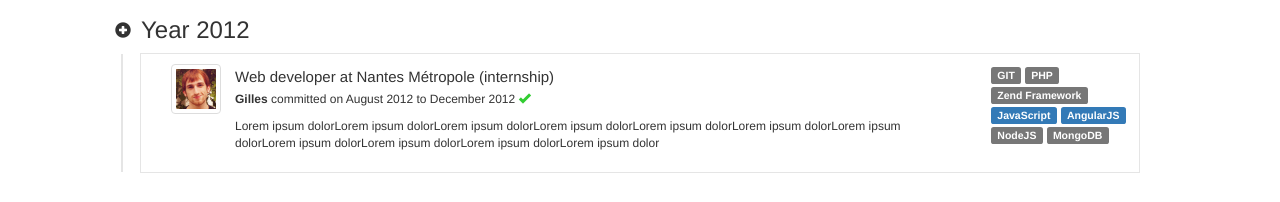
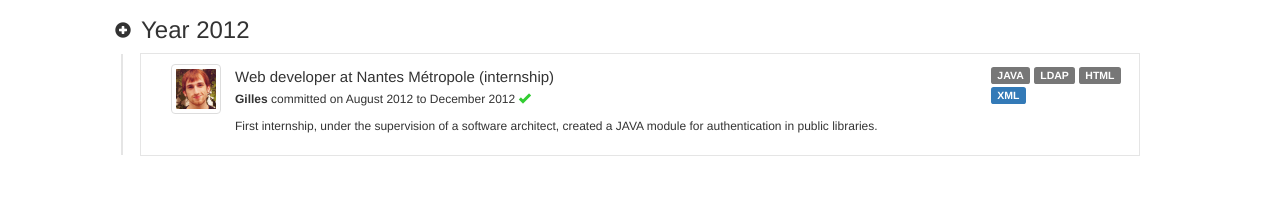
Before and after one commit to shroux/shroux.github.io, a plain HTML site: page index.html in a window 1280 px wide. Shown: the part 2527-2729 px from the top of the page. Drawn offline with nearby package versions, Linux system fonts and the light colour scheme.

Commit message:
Added content for first internship

```diff
--- a/index.html
+++ b/index.html
@@ -241,16 +241,13 @@
                                 <div class="col-md-9">
                                     <h4>Web developer at Nantes Métropole (internship)</h4>
                                     <p><strong>Gilles</strong> committed on August 2012 to December 2012 <span class="glyphicon glyphicon-ok check" aria-hidden="true"></span></p>
-                                    <p>Lorem ipsum dolorLorem ipsum dolorLorem ipsum dolorLorem ipsum dolorLorem ipsum dolorLorem ipsum dolorLorem ipsum dolorLorem ipsum dolorLorem ipsum dolorLorem ipsum dolorLorem ipsum dolor</p>
+                                    <p>First internship, under the supervision of a software architect, created a JAVA module for authentication in public libraries.</p>
                                 </div>
                                 <div class="col-md-2">
-                                    <span class="label label-default">GIT</span>
-                                    <span class="label label-default">PHP</span>
-                                    <span class="label label-default">Zend Framework</span>
-                                    <span class="label label-primary">JavaScript</span>
-                                    <span class="label label-primary">AngularJS</span>
-                                    <span class="label label-default">NodeJS</span>
-                                    <span class="label label-default">MongoDB</span>
+                                    <span class="label label-default">JAVA</span>
+                                    <span class="label label-default">LDAP</span>
+                                    <span class="label label-default">HTML</span>
+                                    <span class="label label-primary">XML</span>
                                 </div>
                             </div>
                         </div>
```
